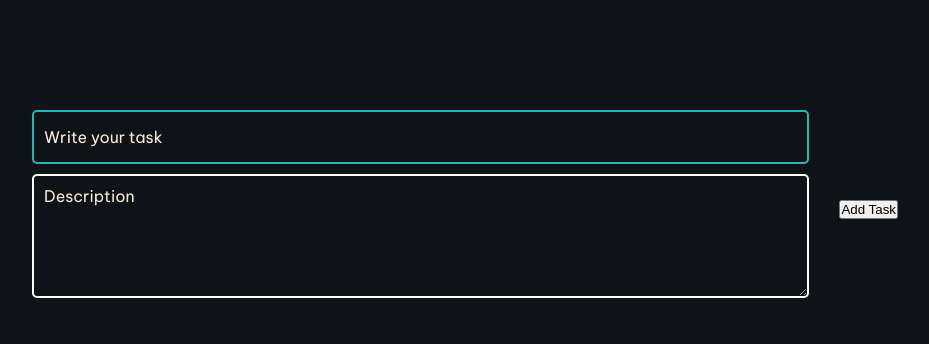
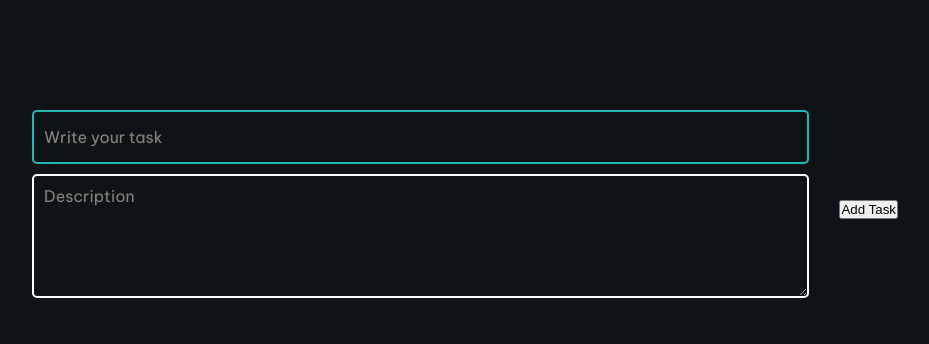
Before and after one commit to JuanM1228/react-task-aplication, a React (Vite) app: page / in a window 1280 px wide. Shown: the top 344 px of the page, without its empty margins (190-1119 px from the left). Built offline with nearby package versions, Linux system fonts and the light colour scheme.

Commit message:
more styles inputs

```diff
--- a/src/Stylesheets/taskForm.css
+++ b/src/Stylesheets/taskForm.css
@@ -34,6 +34,8 @@
 
 .inputs > textarea {
   border: 2px solid white;
+  color: antiquewhite;
+
   height: 100px;
   padding: 10px;
   font-size: 2vh;
@@ -50,5 +52,5 @@ input:focus, textarea:focus {
 .inputs > input::placeholder, textarea::placeholder{
   font-size: 2vh;
   font-family: 'Be Vietnam Pro', sans-serif;
-  color: antiquewhite;
+  color: rgba(250, 235, 215, 0.526);
 }
```
